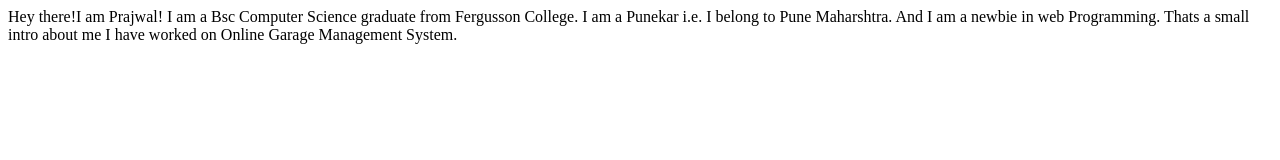
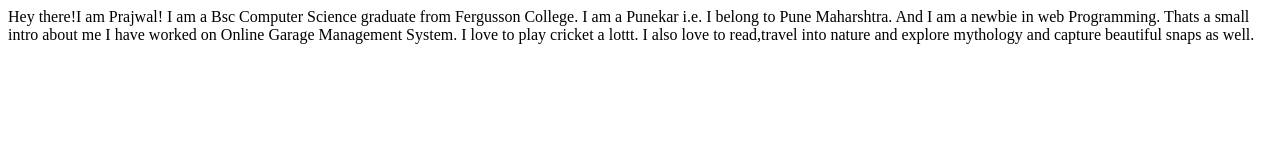
Before and after one commit to j836/prajwal-portfolio, a plain HTML site: page index.html in a window 1280 px wide. Drawn offline with Linux system fonts and the light colour scheme.

Commit message:
updated hobbies

```diff
--- a/index.html
+++ b/index.html
@@ -13,5 +13,8 @@
     Thats a small intro about me
 
     I have worked on Online Garage Management System.
+
+    I love to play cricket a lottt.
+    I also love to read,travel into nature and explore mythology and capture beautiful snaps as well.
 </body>
 </html>
```
